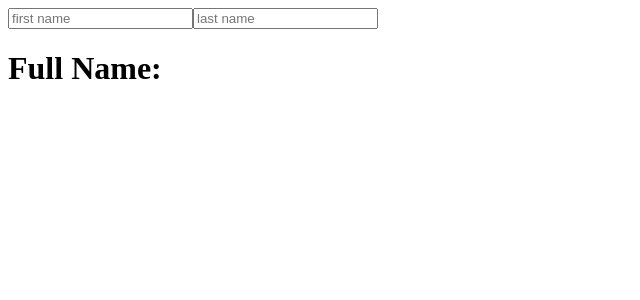
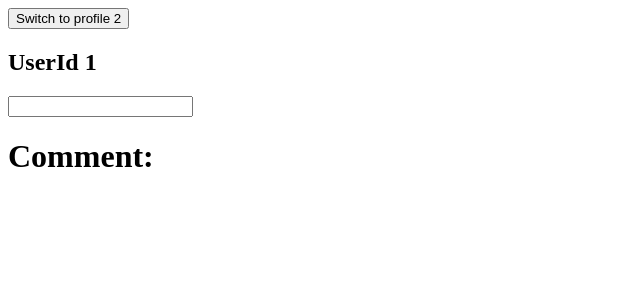
Before and after one commit to 21MoududAhammed/learn-useEffect, a React (Vite) app: page / in a window 1280 px wide. Shown: the top 300 px of the page, without its empty margins (0-640 px from the left). Built offline with nearby package versions, Linux system fonts and the light colour scheme.

Commit message:
resetting all state while changing props without useEffect by using unique key

```diff
--- a/src/App.jsx
+++ b/src/App.jsx
@@ -1,8 +1,12 @@
+import { useState } from "react";
+import ShowComments from "./components/ShowComments";
 
-import From from "./components/Form";
-
-
-
-export default function App() {
-  return <From/>
+export default function App(){
+  const [userId, setUserId] = useState(1);
+    return (
+        <>
+        <button onClick={()=>setUserId(userId === 1 ? 2 : 1 )}>Switch to profile {userId === 1 ? 2 : 1} </button>
+        <ShowComments key={userId} userId={userId}/>
+        </>
+    );
 }
--- /dev/null
+++ b/src/components/ShowComments.jsx
@@ -0,0 +1,16 @@
+import {useState } from "react";
+
+export default function ShowComments({userId}){
+    const [ comment , setComment] = useState('');
+    // no need to use useEffect instead of it we can set a unique key for every user
+    // useEffect(()=>{
+    //     setComment('');
+    // },[userId])
+    return (
+        <>
+        <h2> UserId {userId}</h2>
+        <input value={comment} onChange={(e)=> setComment(e.target.value)} type="text"  name="" id="" />
+        <h1>Comment: {comment}</h1>
+        </>
+    );
+}
```
Also changed, not shown: src/utils/comments.js (added, +9 -0 lines).
